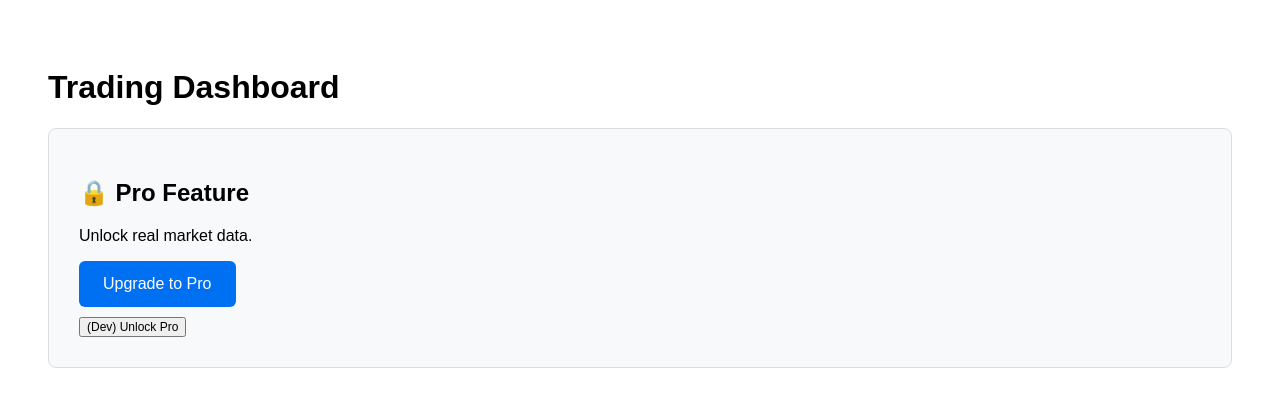
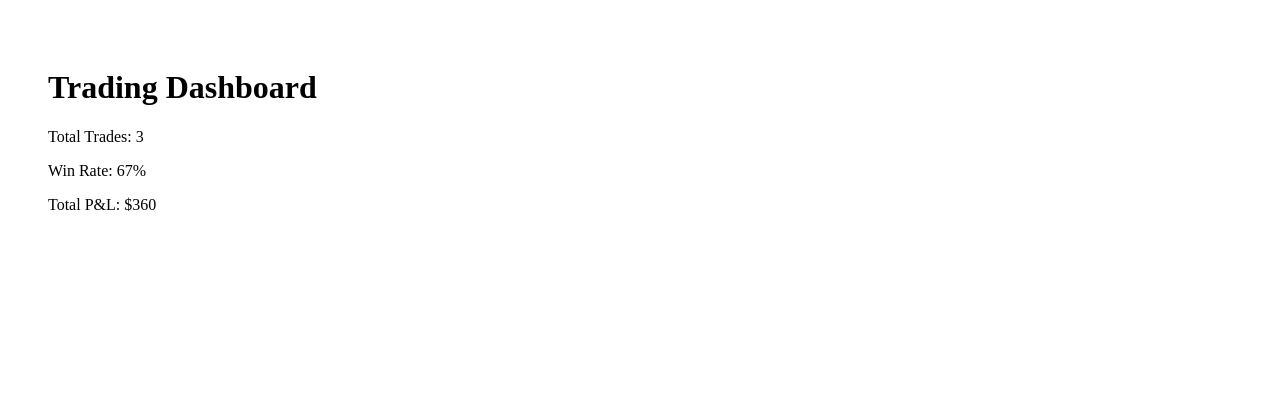
Before and after one commit to nn6vgzby7x-cell/trading-dashboard, a React (Create React App) app: page / in a window 1280 px wide. Shown: the top 406 px of the page. Built offline with nearby package versions, Linux system fonts and the light colour scheme.

Commit message:
Update App.js
stabilize trading dashboard base UI

```diff
--- a/src/App.js
+++ b/src/App.js
@@ -1,137 +1,11 @@
-import { useEffect, useRef, useState } from "react";
-import { createChart } from "lightweight-charts";
-
 export default function App() {
-  const [isProUser, setIsProUser] = useState(false);
-  const [asset, setAsset] = useState("AAPL");
-  const [data, setData] = useState([]);
-
-  const chartRef = useRef(null);
-
-  // 🔹 Fetch REAL data
-  useEffect(() => {
-    if (!isProUser) return;
-
-    async function fetchData() {
-      if (asset === "BTC") {
-        // CoinGecko (crypto)
-        const res = await fetch(
-          "https://api.coingecko.com/api/v3/coins/bitcoin/market_chart?vs_currency=usd&days=7"
-        );
-        const json = await res.json();
-
-        const formatted = json.prices.map(p => ({
-          time: Math.floor(p[0] / 1000),
-          value: p[1],
-        }));
-
-        setData(formatted);
-      } else {
-        // Yahoo Finance via proxy (stocks)
-        const symbol = asset;
-        const res = await fetch(
-          `https://corsproxy.io/?https://query1.finance.yahoo.com/v8/finance/chart/${symbol}?range=7d&interval=1d`
-        );
-        const json = await res.json();
-
-        const timestamps = json.chart.result[0].timestamp;
-        const prices = json.chart.result[0].indicators.quote[0].close;
-
-        const formatted = timestamps.map((t, i) => ({
-          time: t,
-          value: prices[i],
-        }));
-
-        setData(formatted);
-      }
-    }
-
-    fetchData();
-  }, [asset, isProUser]);
-
-  // 🔹 Render chart
-  useEffect(() => {
-    if (!isProUser || data.length === 0) return;
-
-    const chart = createChart(chartRef.current, {
-      width: chartRef.current.clientWidth,
-      height: 300,
-      layout: { background: { color: "#fff" }, textColor: "#000" },
-      grid: { vertLines: { color: "#eee" }, horzLines: { color: "#eee" } },
-    });
-
-    const series =
-      asset === "BTC"
-        ? chart.addLineSeries({ color: "#f7931a" })
-        : chart.addLineSeries({ color: "#0070f3" });
-
-    series.setData(data);
-
-    return () => chart.remove();
-  }, [data, isProUser]);
-
   return (
-    <div style={{ padding: 40, fontFamily: "Arial" }}>
+    <div style={{ padding: 40 }}>
       <h1>Trading Dashboard</h1>
 
-      {!isProUser ? (
-        <div style={lockBox}>
-          <h2>🔒 Pro Feature</h2>
-          <p>Unlock real market data.</p>
-
-          <a
-            href="https://buy.stripe.com/4gM9AM0iy5Q91PldkE2Ji01"
-            target="_blank"
-            rel="noopener noreferrer"
-          >
-            <button style={button}>Upgrade to Pro</button>
-          </a>
-
-          <div style={{ marginTop: 10 }}>
-            <button onClick={() => setIsProUser(true)} style={{ fontSize: 12 }}>
-              (Dev) Unlock Pro
-            </button>
-          </div>
-        </div>
-      ) : (
-        <>
-          {/* Asset Selector */}
-          <div style={{ marginBottom: 20 }}>
-            <label>
-              Asset:&nbsp;
-              <select value={asset} onChange={e => setAsset(e.target.value)}>
-                <option value="AAPL">AAPL</option>
-                <option value="TSLA">TSLA</option>
-                <option value="BTC">BTC</option>
-              </select>
-            </label>
-          </div>
-
-          {/* Chart */}
-          <div
-            ref={chartRef}
-            style={{ border: "1px solid #ddd", marginBottom: 30 }}
-          />
-        </>
-      )}
+      <p>Total Trades: 3</p>
+      <p>Win Rate: 67%</p>
+      <p>Total P&L: $360</p>
     </div>
   );
 }
-
-/* Styles */
-const lockBox = {
-  padding: 30,
-  background: "#f8f9fb",
-  border: "1px solid #ddd",
-  borderRadius: 8,
-};
-
-const button = {
-  padding: "14px 24px",
-  fontSize: 16,
-  background: "#0070f3",
-  color: "#fff",
-  border: "none",
-  borderRadius: 6,
-  cursor: "pointer",
-};
```
